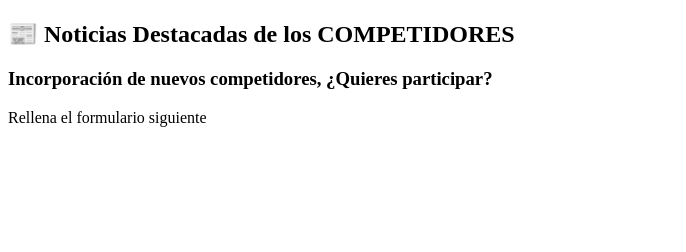
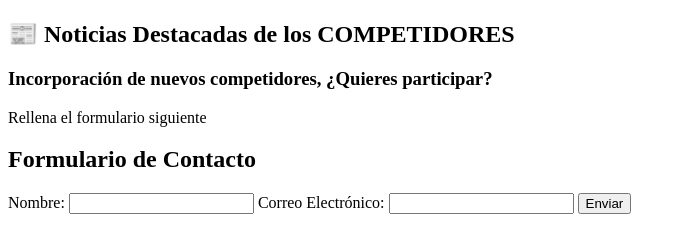
Before and after one commit to jorge11222/batalladebancos, a plain HTML site: page competidores.html in a window 1280 px wide. Shown: the whole page, without its empty margins (0-686 px from the left). Drawn offline with Linux system fonts and the light colour scheme.

Commit message:
Update competidores.html

```diff
--- a/competidores.html
+++ b/competidores.html
@@ -11,5 +11,15 @@
     <h3>Incorporación de nuevos competidores, ¿Quieres participar?</h3>
     <p>Rellena el formulario siguiente</p>
   </div>
+  <div class="form-container">
+        <h2>Formulario de Contacto</h2>
+        <form action="#">
+            <label for="name">Nombre:</label>
+            <input type="text" id="name" name="name" required>
+            <label for="email">Correo Electrónico:</label>
+            <input type="email" id="email" name="email" required>
+            <input type="submit" value="Enviar">
+        </form>
+    </div>
 </body>
 </html>
```
